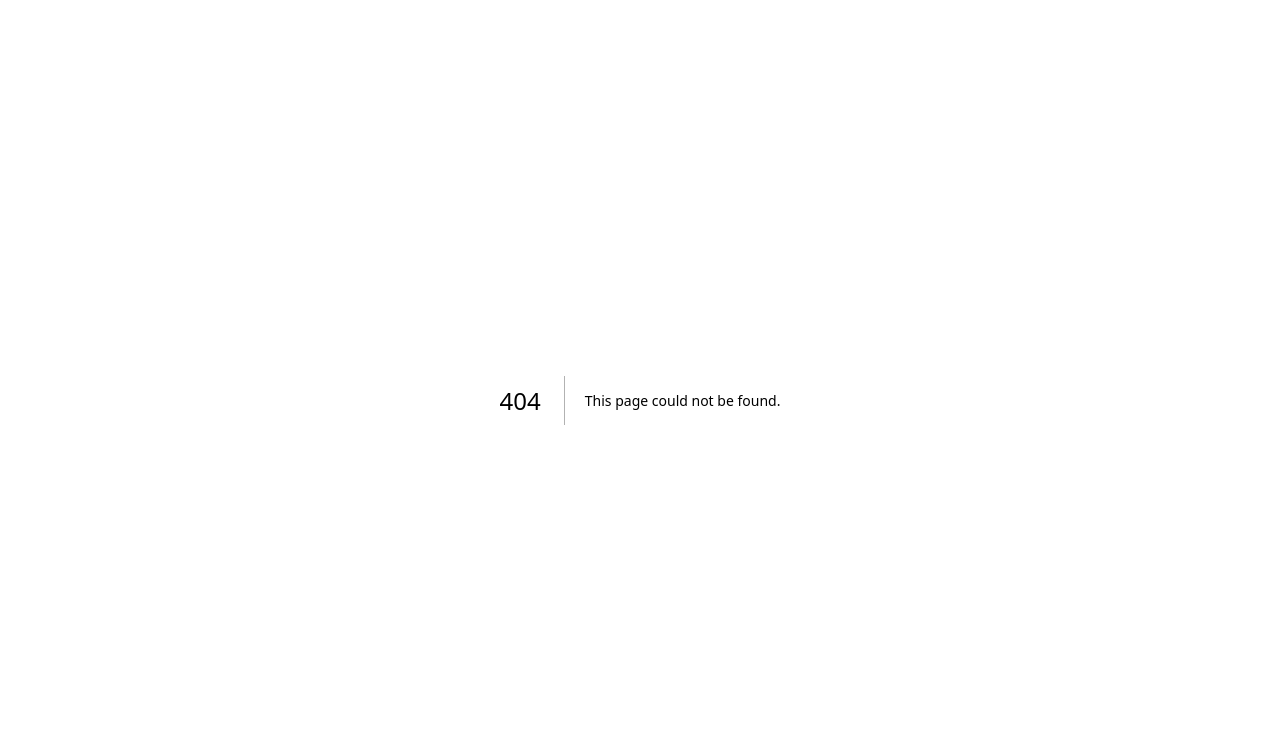
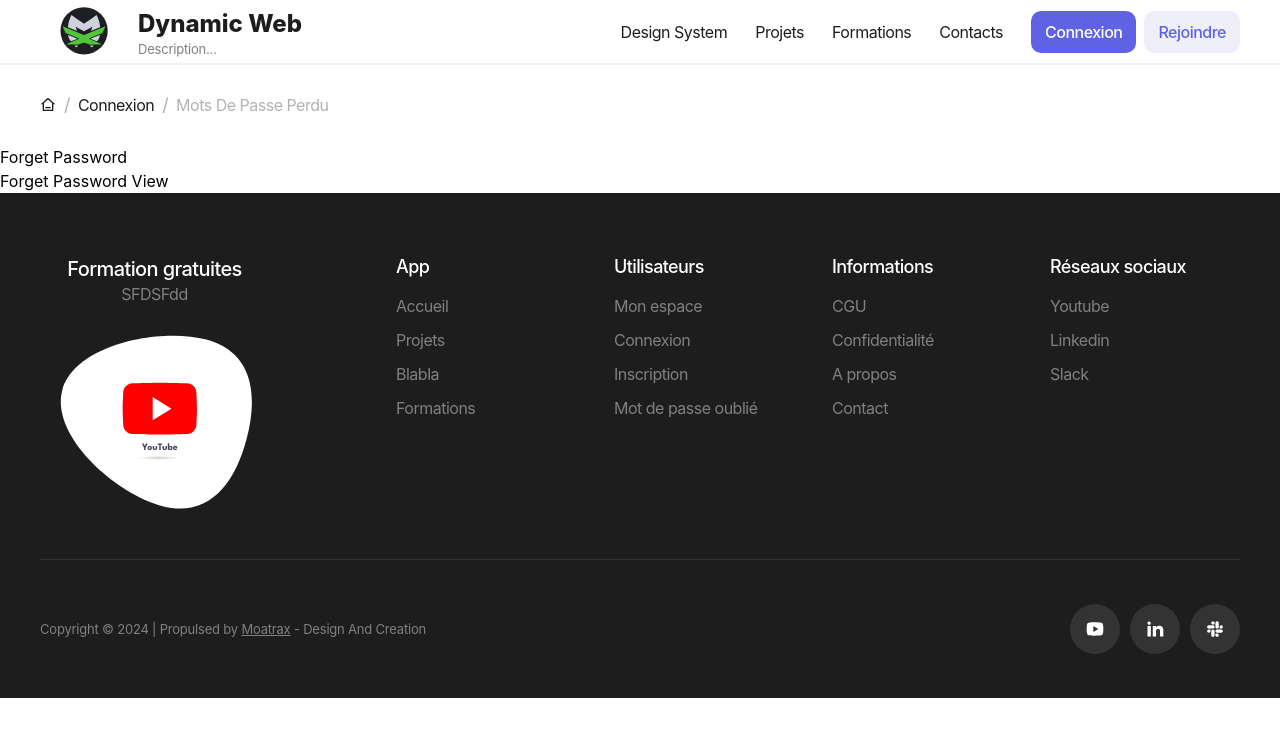
Before and after one commit to RomainDoyen/front-end-dynamic-web, a Next.js app: page /connexion/mots-de-passe-perdu in a window 1280 px wide. Before the commit this address had no page. Shown: the top 736 px of the page. Built offline with nearby package versions, Linux system fonts and the light colour scheme.

Commit message:
feat: Creating authentication routes and components

```diff
--- /dev/null
+++ b/src/pages/connexion/index.tsx
@@ -0,0 +1,17 @@
+import Seo from "@/ui/components/seo/seo";
+import Layout from "@/ui/components/layout/layout";
+import Logincontainer from "@/ui/modules/authentication/login/login.container";
+
+export default function Connexion() {
+  return (
+    <>
+      <Seo
+        title={"Connexion sur Dynamic Web"}
+        description={"Page de connexion"}
+      />
+      <Layout>
+        <Logincontainer />
+      </Layout>
+    </>
+  );
+}
--- /dev/null
+++ b/src/pages/connexion/inscription.tsx
@@ -0,0 +1,17 @@
+import Seo from "@/ui/components/seo/seo";
+import Layout from "@/ui/components/layout/layout";
+import Registercontainer from "@/ui/modules/authentication/register/register.container";
+
+export default function Inscription() {
+  return (
+    <>
+      <Seo
+        title={"Inscription sur Dynamic Web"}
+        description={"Page d' inscription"}
+      />
+      <Layout>
+        <Registercontainer />
+      </Layout>
+    </>
+  );
+}
--- /dev/null
+++ b/src/pages/connexion/mots-de-passe-perdu.tsx
@@ -0,0 +1,17 @@
+import Seo from "@/ui/components/seo/seo";
+import Layout from "@/ui/components/layout/layout";
+import Forgetpasswordcontainer from "@/ui/modules/authentication/forget-password/forget-password.container";
+
+export default function MotsDePassePerdu() {
+  return (
+    <>
+      <Seo
+        title={"Mots de passe perdu sur Dynamic Web"}
+        description={"Mots de passe perdu"}
+      />
+      <Layout>
+        <Forgetpasswordcontainer />
+      </Layout>
+    </>
+  );
+}
--- /dev/null
+++ b/src/ui/modules/authentication/forget-password/forget-password.container.tsx
@@ -0,0 +1,10 @@
+import Forgetpasswordview from "./forget-password.view"
+
+export default function forgetpasswordcontainer() {
+  return (
+    <div>
+      Forget Password
+      <Forgetpasswordview />
+    </div>
+  )
+}
--- /dev/null
+++ b/src/ui/modules/authentication/forget-password/forget-password.view.tsx
@@ -0,0 +1,8 @@
+
+export default function forgetpasswordview() {
+  return (
+    <div>
+      Forget Password View
+    </div>
+  )
+}
--- /dev/null
+++ b/src/ui/modules/authentication/login/login.container.tsx
@@ -0,0 +1,10 @@
+import Loginview from "./login.view"
+
+export default function logincontainer() {
+  return (
+    <div>
+      Login
+      <Loginview />
+    </div>
+  )
+}
--- /dev/null
+++ b/src/ui/modules/authentication/login/login.view.tsx
@@ -0,0 +1,9 @@
+import React from 'react'
+
+export default function loginview() {
+  return (
+    <div>
+      Login View
+    </div>
+  )
+}
--- /dev/null
+++ b/src/ui/modules/authentication/register/register.container.tsx
@@ -0,0 +1,10 @@
+import Registerview from "./register.view"
+
+export default function registercontainer() {
+  return (
+    <div>
+      Register
+      <Registerview />
+    </div>
+  )
+}
--- /dev/null
+++ b/src/ui/modules/authentication/register/register.view.tsx
@@ -0,0 +1,8 @@
+
+export default function registerview() {
+  return (
+    <div>
+      Register View
+    </div>
+  )
+}
```
